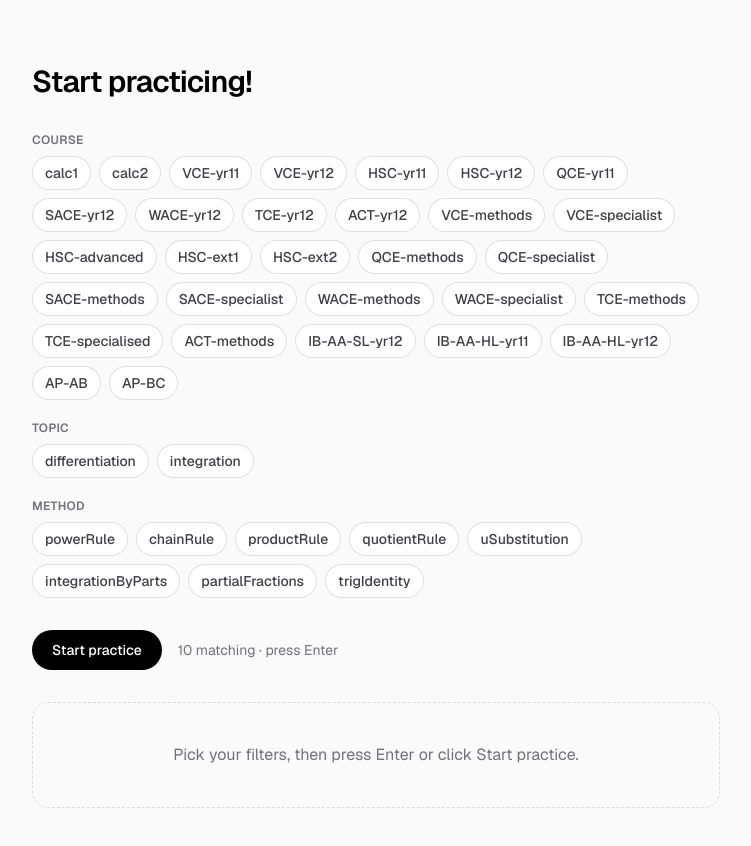
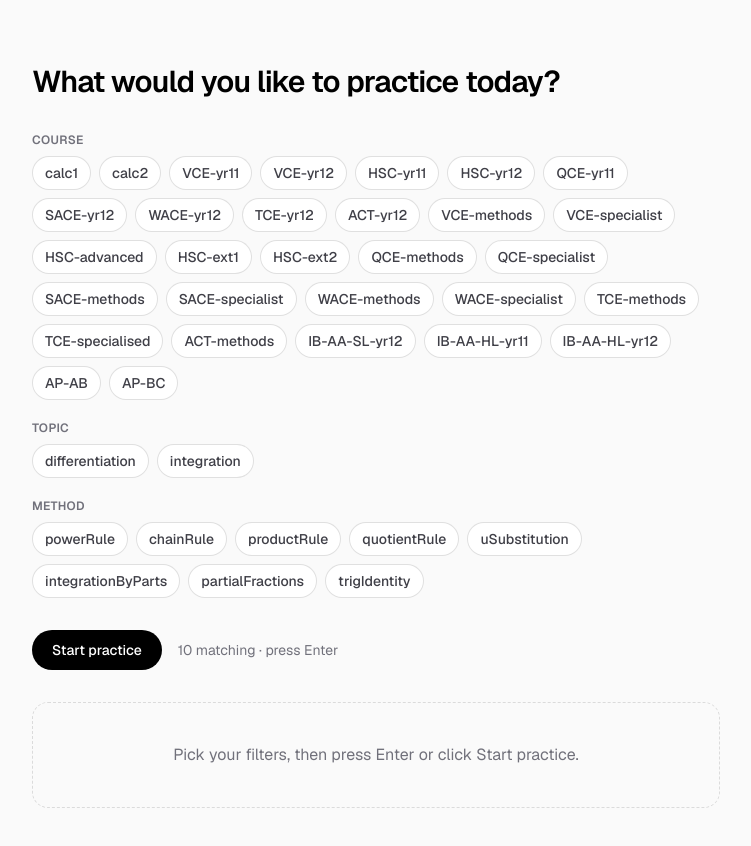
Before and after one commit to yinan-you/practicecalculus, a Next.js app: page / in a window 1280 px wide. Shown: the top 846 px of the page, without its empty margins (264-1015 px from the left). Built offline with nearby package versions, Linux system fonts and the light colour scheme.

Commit message:
Changed title again

```diff
--- a/src/app/page.tsx
+++ b/src/app/page.tsx
@@ -9,7 +9,7 @@ export default function Home() {
       <main className="flex w-full max-w-3xl flex-1 flex-col gap-8 px-6 py-16 sm:px-10">
         <header className="space-y-2">
           <h1 className="text-3xl font-semibold tracking-tight text-black dark:text-zinc-50">
-            Start practicing!
+            What would you like to practice today?
           </h1>
         </header>
 
```
